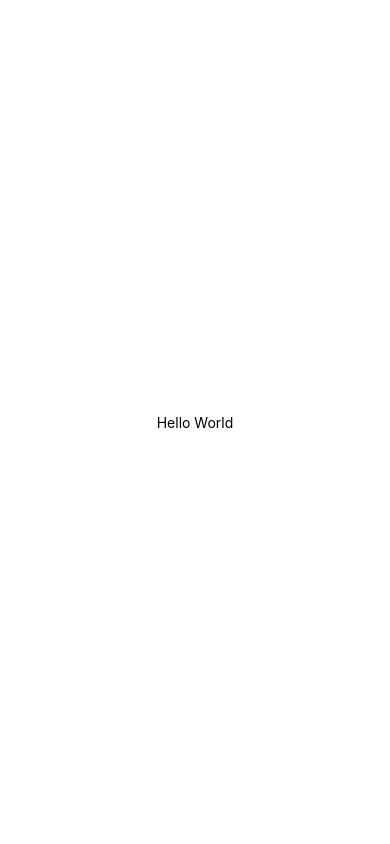
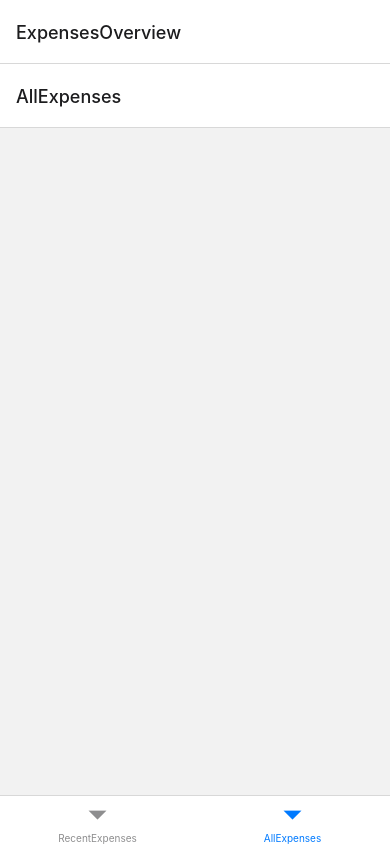
Before and after one commit to jen0828/expense-manager-app, a React Native app: screen /AllExpenses in a window 390 px wide. Built offline with nearby package versions, Linux system fonts and the light colour scheme.

Commit message:
Add navigation

```diff
--- a/App.js
+++ b/App.js
@@ -1,18 +1,31 @@
-import { StyleSheet, Text, View } from 'react-native';
+import { NavigationContainer } from '@react-navigation/native';
+import { createStackNavigator } from '@react-navigation/stack';
+import { createBottomTabNavigator } from '@react-navigation/bottom-tabs';
+import ManageExpense from './screens/ManageExpense';
+import RecentExpenses from './screens/RecentExpenses';
+import AllExpenses from './screens/AllExpenses';
+
+const Stack = createStackNavigator();
+const BottomTabs = createBottomTabNavigator();
+
+function ExpensesOverView() {
+  return (
+    <BottomTabs.Navigator>
+      <BottomTabs.Screen name="RecentExpenses" component={RecentExpenses} />
+      <BottomTabs.Screen name="AllExpenses" component={AllExpenses} />
+    </BottomTabs.Navigator>
+  );
+}
 
 export default function App() {
   return (
-    <View style={styles.container}>
-      <Text>Hello World</Text>
-    </View>
+    <>
+      <NavigationContainer>
+        <Stack.Navigator>
+          <Stack.Screen name="ExpensesOverview" component={ExpensesOverView} />
+          <Stack.Screen name="ManageExpense" component={ManageExpense} />
+        </Stack.Navigator>
+      </NavigationContainer>
+    </>
   );
 }
-
-const styles = StyleSheet.create({
-  container: {
-    flex: 1,
-    backgroundColor: '#fff',
-    alignItems: 'center',
-    justifyContent: 'center',
-  },
-});
--- a/screens/AllExpenses.js
+++ b/screens/AllExpenses.js
@@ -5,4 +5,4 @@
   <Text>All Expenses</Text>;
 }
 
-export default RecentExpenses;
+export default AllExpenses;
```
